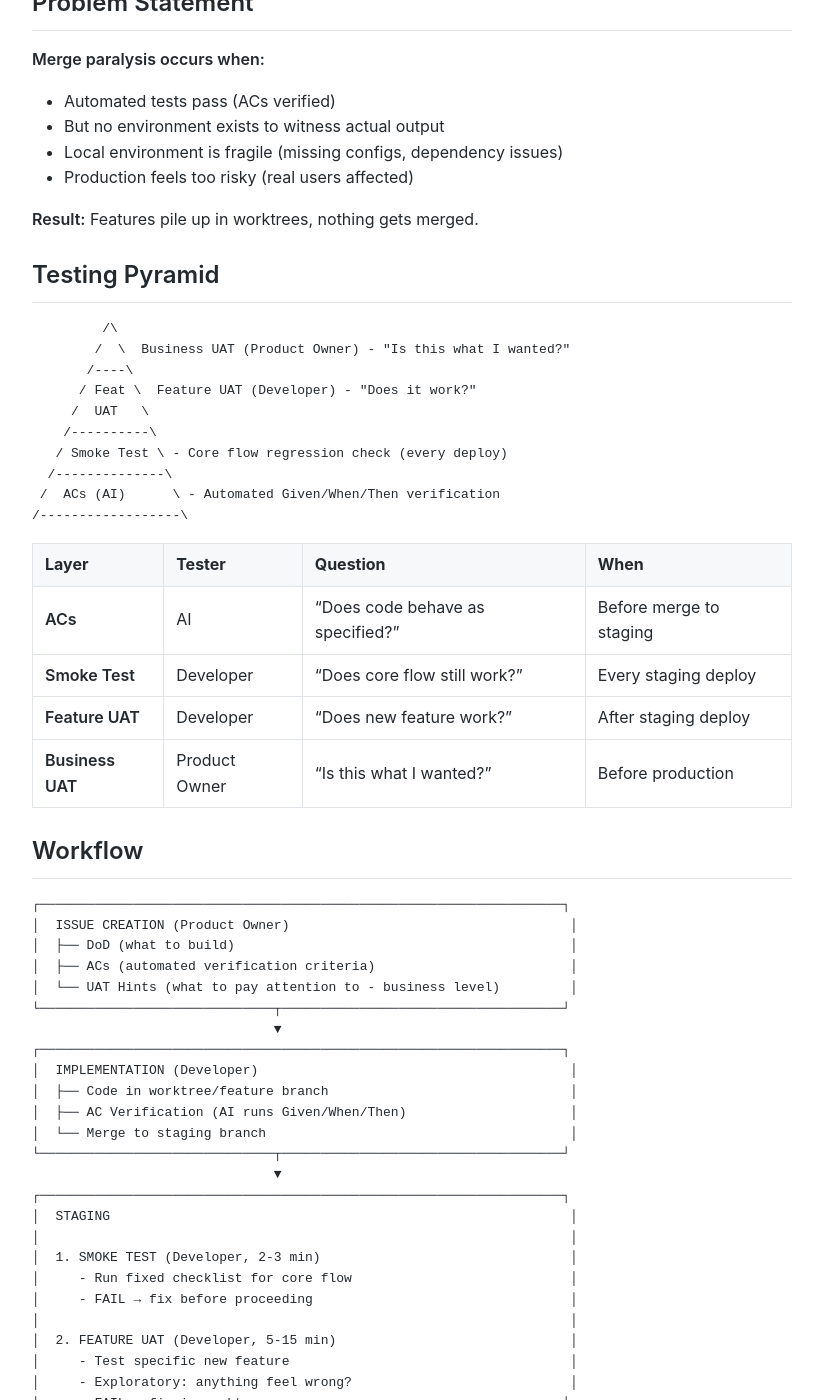
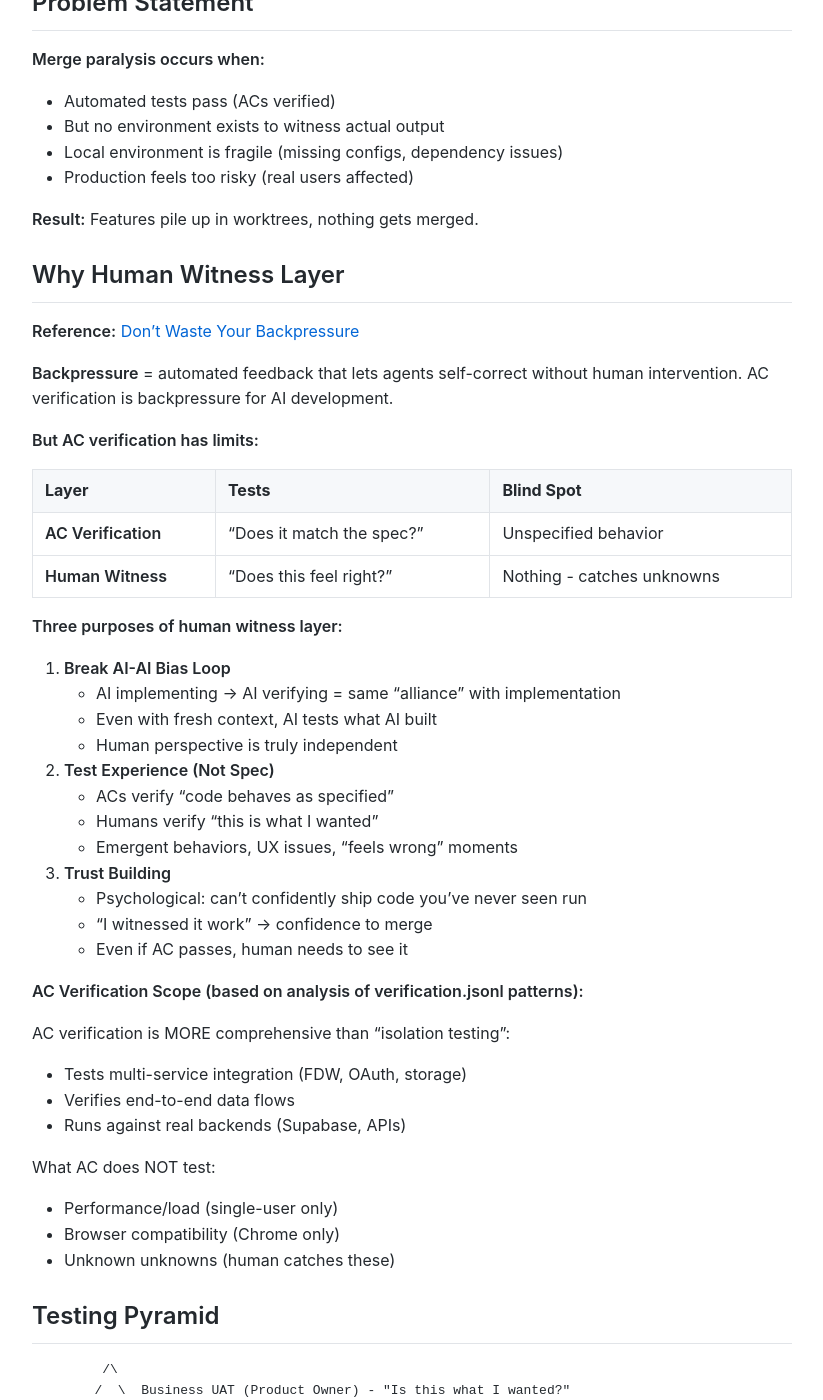
Before and after one commit to MariusWilsch/public-wilsch-ai-pages, a Jekyll site: the page built from global/staging-uat-workflow.md, in a window 1280 px wide and 1400 px high, scrolled down 554 px. Shown: the whole window, without its empty margins (228-1051 px from the left). Built offline with Jekyll 4.4.1, drawn with Linux system fonts in a browser that asks for light colours; our own code applies the rules of GitHub Pages for plain Markdown files; some of the changed text lies outside the part shown.

Commit message:
Sync from hippocampus 2026-01-17

````diff
--- a/global/staging-uat-workflow.md
+++ b/global/staging-uat-workflow.md
@@ -18,6 +18,48 @@ This document defines the testing workflow between automated AC verification and
 - Production feels too risky (real users affected)
 
 **Result:** Features pile up in worktrees, nothing gets merged.
+
+## Why Human Witness Layer
+
+**Reference:** [Don't Waste Your Backpressure](https://banay.me/dont-waste-your-backpressure/)
+
+**Backpressure** = automated feedback that lets agents self-correct without human intervention. AC verification is backpressure for AI development.
+
+**But AC verification has limits:**
+
+| Layer | Tests | Blind Spot |
+|-------|-------|------------|
+| **AC Verification** | "Does it match the spec?" | Unspecified behavior |
+| **Human Witness** | "Does this feel right?" | Nothing - catches unknowns |
+
+**Three purposes of human witness layer:**
+
+1. **Break AI-AI Bias Loop**
+   - AI implementing → AI verifying = same "alliance" with implementation
+   - Even with fresh context, AI tests what AI built
+   - Human perspective is truly independent
+
+2. **Test Experience (Not Spec)**
+   - ACs verify "code behaves as specified"
+   - Humans verify "this is what I wanted"
+   - Emergent behaviors, UX issues, "feels wrong" moments
+
+3. **Trust Building**
+   - Psychological: can't confidently ship code you've never seen run
+   - "I witnessed it work" → confidence to merge
+   - Even if AC passes, human needs to see it
+
+**AC Verification Scope (based on analysis of verification.jsonl patterns):**
+
+AC verification is MORE comprehensive than "isolation testing":
+- Tests multi-service integration (FDW, OAuth, storage)
+- Verifies end-to-end data flows
+- Runs against real backends (Supabase, APIs)
+
+What AC does NOT test:
+- Performance/load (single-user only)
+- Browser compatibility (Chrome only)
+- Unknown unknowns (human catches these)
 
 ## Testing Pyramid
 
@@ -193,9 +235,40 @@ REJECT → [specific feedback]
 
 | Role | Creates | Tests | Approves |
 |------|---------|-------|----------|
-| **Product Owner** | Issues, ACs, UAT hints | Business UAT | Production deploy |
-| **Developer** | Code, AC verification | Smoke test, Feature UAT | Staging deploy |
-| **AI** | - | AC verification | - |
+| **Product Owner (Marius)** | Issues, ACs, UAT hints | Business UAT | Production merge |
+| **Developer (Mohamed)** | Code, AC verification | Smoke test, Feature UAT | Staging merge |
+| **AI (Ralph)** | - | AC verification | - |
+
+### Handoff Model
+
+**Industry standard:** Developers can self-merge to staging. Production requires approval.
+
+**Specific authority:**
+
+| Actor | Staging Merge | Production Merge |
+|-------|---------------|------------------|
+| **Mohamed** | ✅ Self-merge allowed | ❌ Requires Marius approval |
+| **Ralph** | ❌ Requires human (Mohamed/Marius) | ❌ Requires Marius approval |
+| **Marius** | ✅ Full access | ✅ Final gatekeeper |
+
+**Handoff signal:** Add `review` label when smoke test passes → Marius notified for business UAT.
+
+**Workflow:**
+```
+VERIFY_COMPLETE
+    ↓
+Developer (Ralph/Mohamed):
+    - PR toolkit review + fixes
+    - Merge to staging (one feature at a time)
+    - Run smoke test
+    - Add `review` label when passes
+    ↓
+Marius:
+    - Business UAT (if critical path)
+    - Merge to main approval
+```
+
+**Concurrency:** Sequential staging (one feature at a time) appropriate for team size. Upgrade to ephemeral environments when deployment queue blocks work >1x/week.
 
 ## Staging Environment Requirements
 
````
